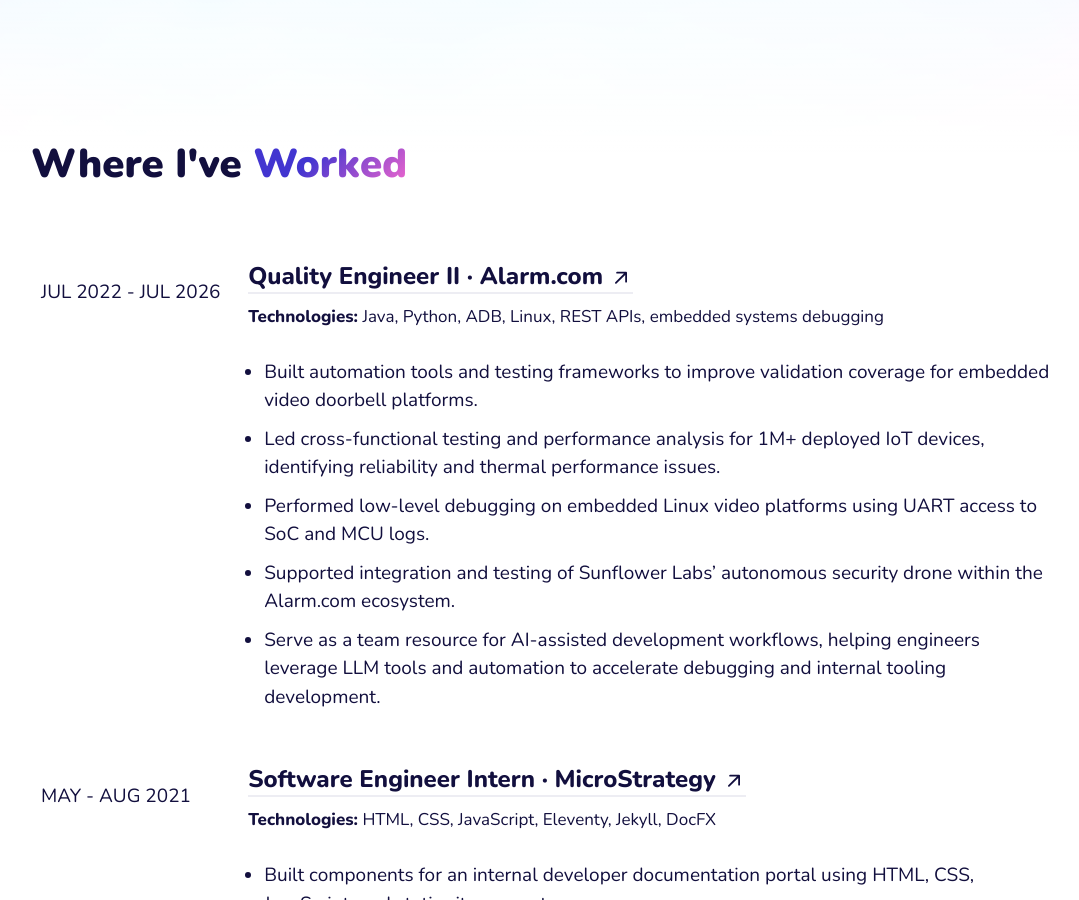
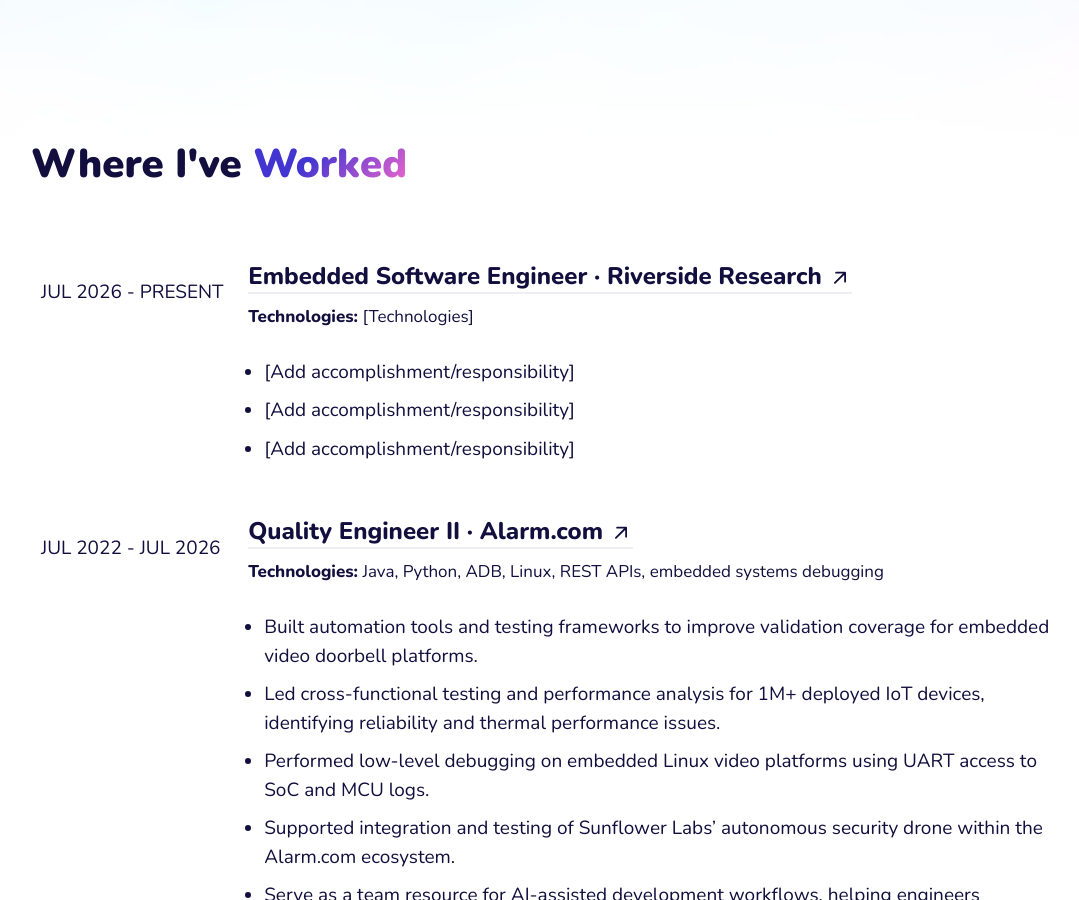
Before and after one commit to lmckane/lmckane, a Jekyll site: the page built from _pages/engineer.md, in a window 1280 px wide and 900 px high, scrolled down 303 px. Shown: the whole window, without its empty margins (91-1170 px from the left). Built offline with Jekyll 4.4.1, drawn with Linux system fonts in a browser that asks for light colours.

Commit message:
Add Embedded Software Engineer role at Riverside Research
Adds a new experience entry (Jul 2026 - Present) to both the desktop
and mobile views, with placeholder technologies and bullet points.

Co-Authored-By: Claude Sonnet 5 <noreply@anthropic.com>
Claude-Session: https://claude.ai/code/session_011WuHfL641bvzG4c7cxbwUn

```diff
--- a/_includes/section-experience.html
+++ b/_includes/section-experience.html
@@ -80,6 +80,25 @@
                     </div>
                     <table class="hide-mobile">
                         <tr>
+                            <td style="width:20%"><h4 class="date">JUL 2026 - PRESENT</h4></td>
+                            <td>
+                              <h4 class="job__title"><a href="https://www.riversideresearch.org" class="job__link" target="_blank">Embedded Software Engineer · Riverside Research{% include arrow.html %}</a></h4>
+                              <div style="margin-bottom: 0.5em; font-size: 17px;">
+                                <strong>Technologies:</strong> [Technologies]
+                              </div>
+                            </td>
+                        </tr>
+                        <tr>
+                            <td></td>
+                            <td>
+                                <ul class="bullet">
+                                    <li>[Add accomplishment/responsibility]</li>
+                                    <li>[Add accomplishment/responsibility]</li>
+                                    <li>[Add accomplishment/responsibility]</li>
+                                </ul>
+                            </td>
+                        </tr>
+                        <tr>
                             <td style="width:20%"><h4 class="date">JUL 2022 - JUL 2026</h4></td>
                             <td>
                               <h4 class="job__title"><a href="https://www.alarm.com" class="job__link" target="_blank">Quality Engineer II · Alarm.com{% include arrow.html %}</a></h4>
@@ -119,6 +138,16 @@
                         </tr>
                     </table>
                     <div class="show-mobile">
+                        <h4 class="date">JUL 2026 - PRESENT</h4>
+                        <h4 class="job__title"><a href="https://www.riversideresearch.org" class="job__link" target="_blank">Embedded Software Engineer · Riverside Research{% include arrow.html %}</a></h4>
+                        <div style="margin-bottom: 0.5em; font-size: 17px;">
+                          <strong>Technologies:</strong> [Technologies]
+                        </div>
+                        <ul class="bullet">
+                            <li>[Add accomplishment/responsibility]</li>
+                            <li>[Add accomplishment/responsibility]</li>
+                            <li>[Add accomplishment/responsibility]</li>
+                        </ul>
                         <h4 class="date">JUL 2022 - JUL 2026</h4>
                         <h4 class="job__title"><a href="https://www.alarm.com" class="job__link" target="_blank">Quality Engineer II · Alarm.com{% include arrow.html %}</a></h4>
                         <div style="margin-bottom: 0.5em; font-size: 17px;">
```
